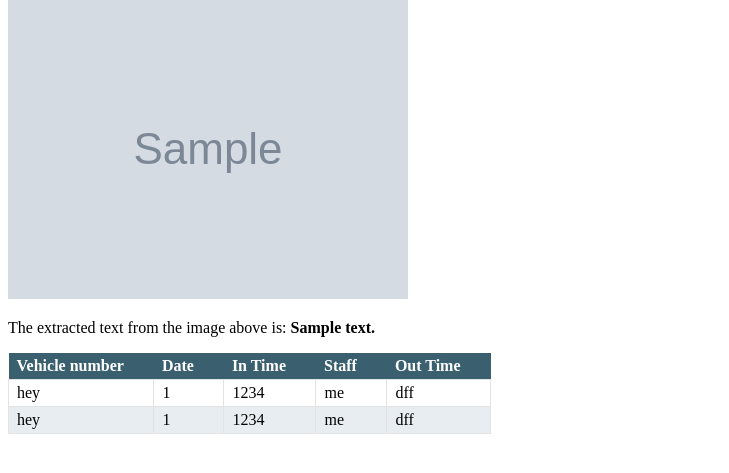
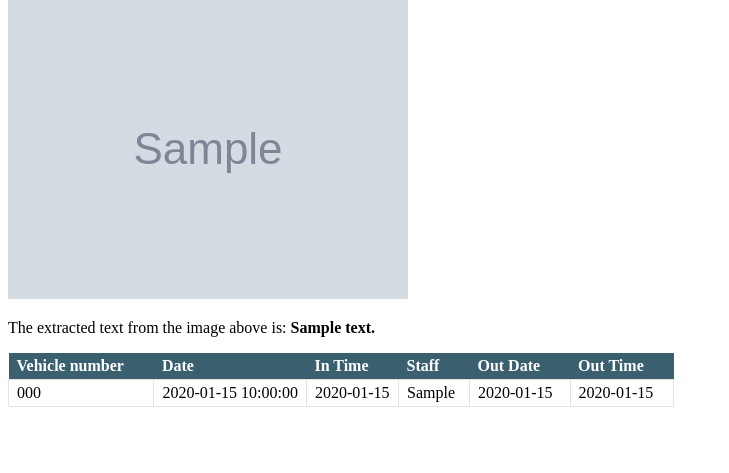
Before and after one commit to Baluds/Smart_parking, a Flask app: template templates/upload.html in a window 1280 px wide. Shown: the part 219-692 px from the top of the page, without its empty margins (0-729 px from the left). Run offline with Flask 2, Linux system fonts and the light colour scheme; the template is opened without the code that fills it: most values are stand-ins (such as "Sample title", 1, 10 or a date in 2020); grey boxes marked "Sample" are stand-in pictures.

Commit message:
Main idea working OCR and retrieving data and time updation

```diff
--- a/templates/upload.html
+++ b/templates/upload.html
@@ -1,5 +1,5 @@
 <!DOCTYPE html>
-<html>
+<html lang="en">
  <head>
    <title>Upload Image</title>
 
@@ -40,22 +40,26 @@
        <th>Date</th>
        <th>In Time</th>
        <th>Staff</th>
+       <th>Out Date</th>
        <th>Out Time</th>
      </tr>
+     {% for veh in all_vehicles %}
      <tr>
+       <td>{{ veh['Vehicle Number'] }}</td>
+       <td>{{ veh['Date'] }}</td>
+       <td>{{ veh['In time'] }}</td>
+       <td>{{ veh['Managed by'] }}</td>
+       <td>{{ veh['Out date'] }}</td>
+       <td>{{ veh['Out time'] }}</td>
+     </tr>
+     {% endfor %}
+ <!--    <tr>
        <td>hey</td>
        <td>1</td>
        <td>1234</td>
        <td>me</td>
        <td>dff</td>
-     </tr>
-     <tr>
-       <td>hey</td>
-       <td>1</td>
-       <td>1234</td>
-       <td>me</td>
-       <td>dff</td>
-     </tr>
+     </tr> -->
    </table>
  </body>
 </html>
```
Also changed, not shown: main.py (+16 -4 lines).
